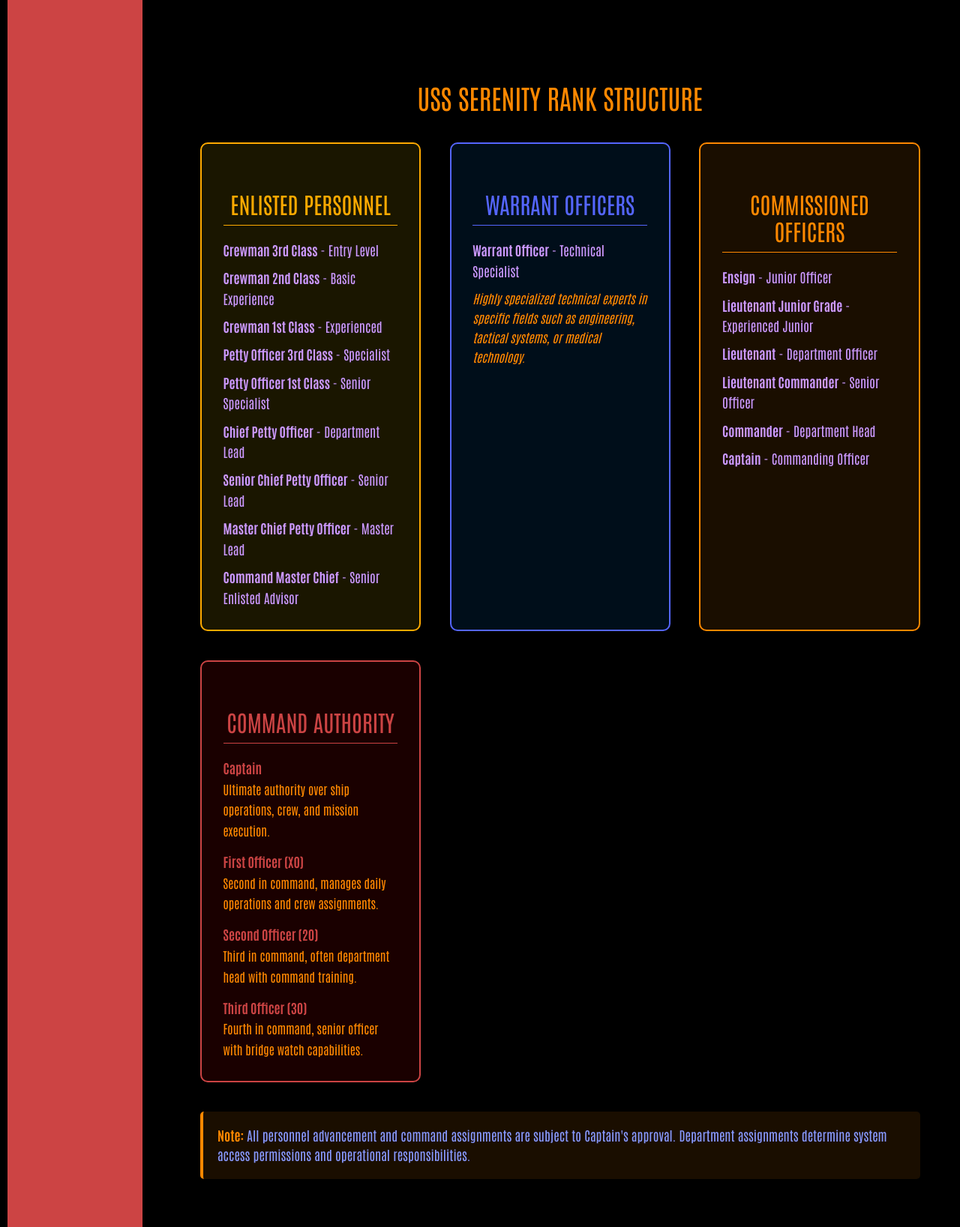
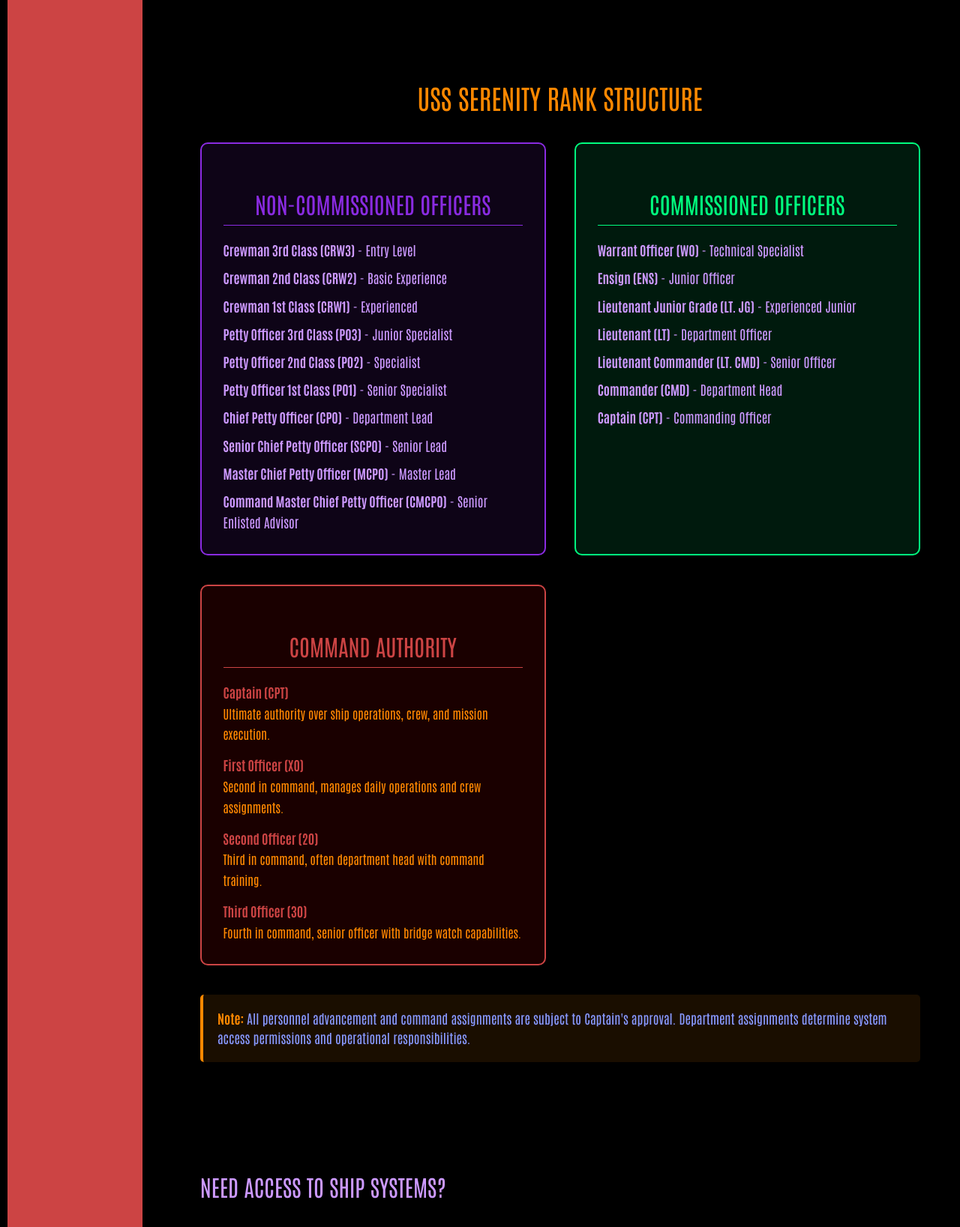
Before and after one commit to aidanpoe/uss-serenity1, a PHP site: page /pages/roster.php in a window 1280 px wide. Shown: the part 2083-3720 px from the top of the page at 75% size. Run offline with PHP 8.4, Linux system fonts and the light colour scheme; data that the repository does not hold is empty.

Commit message:
Update roster.php

```diff
--- a/pages/roster.php
+++ b/pages/roster.php
@@ -852,44 +852,35 @@
 					<div style="background: rgba(0,0,0,0.5); padding: 2rem; border-radius: 15px; margin: 2rem 0;">
 						<h3 style="text-align: center; color: var(--orange); margin-bottom: 2rem;">USS SERENITY RANK STRUCTURE</h3>
 
-						<div style="display: grid; grid-template-columns: repeat(auto-fit, minmax(280px, 1fr)); gap: 2rem;">
-							<!-- Enlisted Ranks -->
-							<div style="background: rgba(255, 215, 0, 0.1); border: 2px solid var(--gold); border-radius: 10px; padding: 1.5rem;">
-								<h4 style="color: var(--gold); text-align: center; margin-bottom: 1rem; border-bottom: 1px solid var(--gold); padding-bottom: 0.5rem;">ENLISTED PERSONNEL</h4>
+						<div style="display: grid; grid-template-columns: repeat(auto-fit, minmax(300px, 1fr)); gap: 2rem;">
+							<!-- NCO Ranks -->
+							<div style="background: rgba(138, 43, 226, 0.1); border: 2px solid #8A2BE2; border-radius: 10px; padding: 1.5rem;">
+								<h4 style="color: #8A2BE2; text-align: center; margin-bottom: 1rem; border-bottom: 1px solid #8A2BE2; padding-bottom: 0.5rem;">NON-COMMISSIONED OFFICERS</h4>
 								<div style="font-size: 0.9rem; line-height: 1.6;">
-									<div style="margin-bottom: 0.5rem;"><strong>Crewman 3rd Class</strong> - Entry Level</div>
-									<div style="margin-bottom: 0.5rem;"><strong>Crewman 2nd Class</strong> - Basic Experience</div>
-									<div style="margin-bottom: 0.5rem;"><strong>Crewman 1st Class</strong> - Experienced</div>
-									<div style="margin-bottom: 0.5rem;"><strong>Petty Officer 3rd Class</strong> - Specialist</div>
-									<div style="margin-bottom: 0.5rem;"><strong>Petty Officer 1st Class</strong> - Senior Specialist</div>
-									<div style="margin-bottom: 0.5rem;"><strong>Chief Petty Officer</strong> - Department Lead</div>
-									<div style="margin-bottom: 0.5rem;"><strong>Senior Chief Petty Officer</strong> - Senior Lead</div>
-									<div style="margin-bottom: 0.5rem;"><strong>Master Chief Petty Officer</strong> - Master Lead</div>
-									<div><strong>Command Master Chief</strong> - Senior Enlisted Advisor</div>
-								</div>
-							</div>
-
-							<!-- Warrant Officers -->
-							<div style="background: rgba(0, 136, 255, 0.1); border: 2px solid var(--blue); border-radius: 10px; padding: 1.5rem;">
-								<h4 style="color: var(--blue); text-align: center; margin-bottom: 1rem; border-bottom: 1px solid var(--blue); padding-bottom: 0.5rem;">WARRANT OFFICERS</h4>
-								<div style="font-size: 0.9rem; line-height: 1.6;">
-									<div style="margin-bottom: 0.5rem;"><strong>Warrant Officer</strong> - Technical Specialist</div>
-									<div style="color: var(--orange); font-size: 0.85rem; font-style: italic;">
-										Highly specialized technical experts in specific fields such as engineering, tactical systems, or medical technology.
-									</div>
+									<div style="margin-bottom: 0.5rem;"><strong>Crewman 3rd Class (CRW3)</strong> - Entry Level</div>
+									<div style="margin-bottom: 0.5rem;"><strong>Crewman 2nd Class (CRW2)</strong> - Basic Experience</div>
+									<div style="margin-bottom: 0.5rem;"><strong>Crewman 1st Class (CRW1)</strong> - Experienced</div>
+									<div style="margin-bottom: 0.5rem;"><strong>Petty Officer 3rd Class (PO3)</strong> - Junior Specialist</div>
+									<div style="margin-bottom: 0.5rem;"><strong>Petty Officer 2nd Class (PO2)</strong> - Specialist</div>
+									<div style="margin-bottom: 0.5rem;"><strong>Petty Officer 1st Class (PO1)</strong> - Senior Specialist</div>
+									<div style="margin-bottom: 0.5rem;"><strong>Chief Petty Officer (CPO)</strong> - Department Lead</div>
+									<div style="margin-bottom: 0.5rem;"><strong>Senior Chief Petty Officer (SCPO)</strong> - Senior Lead</div>
+									<div style="margin-bottom: 0.5rem;"><strong>Master Chief Petty Officer (MCPO)</strong> - Master Lead</div>
+									<div><strong>Command Master Chief Petty Officer (CMCPO)</strong> - Senior Enlisted Advisor</div>
 								</div>
 							</div>
 
 							<!-- Commissioned Officers -->
-							<div style="background: rgba(255, 136, 0, 0.1); border: 2px solid var(--orange); border-radius: 10px; padding: 1.5rem;">
-								<h4 style="color: var(--orange); text-align: center; margin-bottom: 1rem; border-bottom: 1px solid var(--orange); padding-bottom: 0.5rem;">COMMISSIONED OFFICERS</h4>
+							<div style="background: rgba(0, 255, 127, 0.1); border: 2px solid #00FF7F; border-radius: 10px; padding: 1.5rem;">
+								<h4 style="color: #00FF7F; text-align: center; margin-bottom: 1rem; border-bottom: 1px solid #00FF7F; padding-bottom: 0.5rem;">COMMISSIONED OFFICERS</h4>
 								<div style="font-size: 0.9rem; line-height: 1.6;">
-									<div style="margin-bottom: 0.5rem;"><strong>Ensign</strong> - Junior Officer</div>
-									<div style="margin-bottom: 0.5rem;"><strong>Lieutenant Junior Grade</strong> - Experienced Junior</div>
-									<div style="margin-bottom: 0.5rem;"><strong>Lieutenant</strong> - Department Officer</div>
-									<div style="margin-bottom: 0.5rem;"><strong>Lieutenant Commander</strong> - Senior Officer</div>
-									<div style="margin-bottom: 0.5rem;"><strong>Commander</strong> - Department Head</div>
-									<div><strong>Captain</strong> - Commanding Officer</div>
+									<div style="margin-bottom: 0.5rem;"><strong>Warrant Officer (WO)</strong> - Technical Specialist</div>
+									<div style="margin-bottom: 0.5rem;"><strong>Ensign (ENS)</strong> - Junior Officer</div>
+									<div style="margin-bottom: 0.5rem;"><strong>Lieutenant Junior Grade (LT. JG)</strong> - Experienced Junior</div>
+									<div style="margin-bottom: 0.5rem;"><strong>Lieutenant (LT)</strong> - Department Officer</div>
+									<div style="margin-bottom: 0.5rem;"><strong>Lieutenant Commander (LT. CMD)</strong> - Senior Officer</div>
+									<div style="margin-bottom: 0.5rem;"><strong>Commander (CMD)</strong> - Department Head</div>
+									<div><strong>Captain (CPT)</strong> - Commanding Officer</div>
 								</div>
 							</div>
 
@@ -897,7 +888,7 @@
 							<div style="background: rgba(255, 0, 0, 0.1); border: 2px solid var(--red); border-radius: 10px; padding: 1.5rem;">
 								<h4 style="color: var(--red); text-align: center; margin-bottom: 1rem; border-bottom: 1px solid var(--red); padding-bottom: 0.5rem;">COMMAND AUTHORITY</h4>
 								<div style="font-size: 0.9rem; line-height: 1.6;">
-									<div style="margin-bottom: 0.75rem;"><strong style="color: var(--red);">Captain</strong><br>
+									<div style="margin-bottom: 0.75rem;"><strong style="color: var(--red);">Captain (CPT)</strong><br>
 									<span style="font-size: 0.85rem; color: var(--orange);">Ultimate authority over ship operations, crew, and mission execution.</span></div>
 
 									<div style="margin-bottom: 0.75rem;"><strong style="color: var(--red);">First Officer (XO)</strong><br>
```
